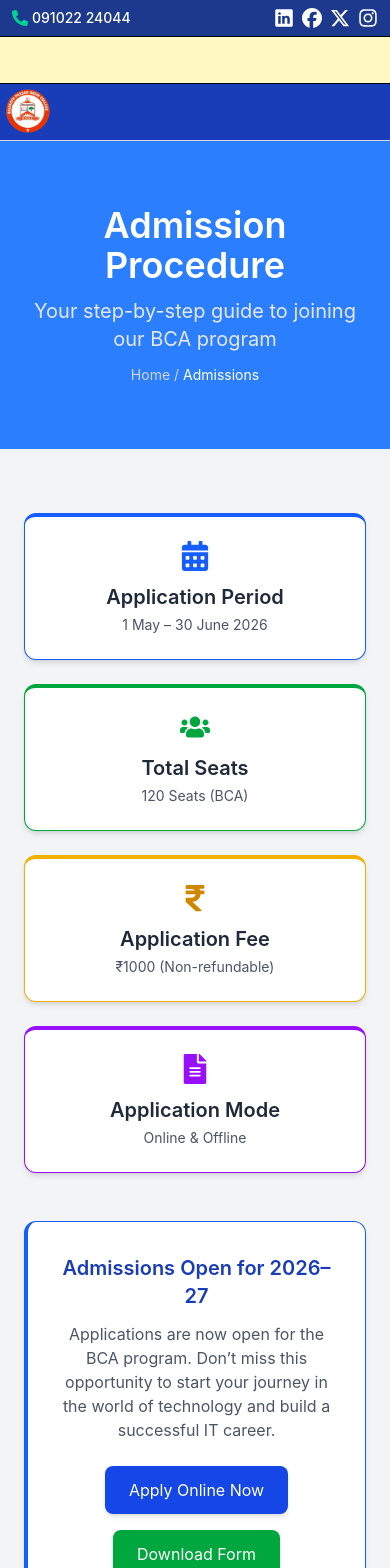
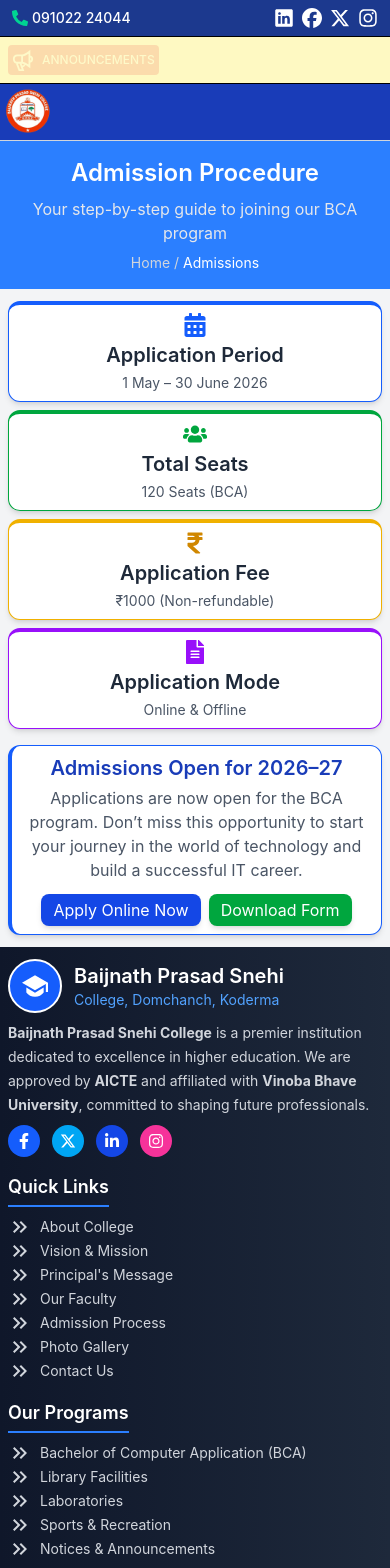
Before and after one commit to ravikrpatel01/bpsc-bca-website, a React (Vite) app: page /admissions/admission-procedure in a window 390 px wide. Shown: the top 1568 px of the page. Built offline with nearby package versions, Linux system fonts and the light colour scheme.

Commit message:
Made admission procedure page responsive

```diff
--- a/src/components/AdmissionSection.jsx
+++ b/src/components/AdmissionSection.jsx
@@ -5,53 +5,55 @@
   return (
     <div>
       {/* Top Banner */}
-      <div className="bg-linear-to-r bg-blue-500 text-white text-center py-16 px-6">
-        <h1 className="text-4xl font-semibold">Admission Procedure</h1>
+      <div className="bg-linear-to-r bg-blue-500 text-white text-center py-4 lg:py-16 px-2 lg:px-6">
+        <h1 className="text-2xl lg:text-4xl font-semibold">
+          Admission Procedure
+        </h1>
 
-        <p className="mt-3 text-xl text-gray-200">
+        <p className="mt-2 lg:mt-3 lg:text-xl text-gray-200">
           Your step-by-step guide to joining our BCA program
         </p>
 
-        <p className="mt-3 text-sm text-gray-300">
+        <p className="mt-2 lg:mt-3 text-sm text-gray-300">
           <Link to="/">Home</Link> <span>/</span>{" "}
           <span className="text-white">Admissions</span>
         </p>
       </div>
 
       {/* Cards Section */}
-      <div className="bg-gray-100 py-16 px-6 md:px-16">
-        <div className="grid md:grid-cols-4 gap-6">
+      <div className="bg-gray-100 py-3 lg:py-16 px-2 lg:px-6 md:px-16">
+        <div className="grid md:grid-cols-4 gap-2 lg:gap-6">
           {/* Application Period */}
-          <div className="bg-white border p-6 rounded-xl shadow-md text-center border-t-4 border-blue-600">
-            <FaCalendarAlt className="text-blue-600 text-3xl mx-auto" />
-            <h3 className="mt-3 text-xl font-semibold text-gray-800">
+          <div className="bg-white border p-2 lg:p-6 rounded-xl shadow-md text-center border-t-4 border-blue-600">
+            <FaCalendarAlt className="text-blue-600 text-2xl lg:text-3xl mx-auto" />
+            <h3 className="mt-1 lg:mt-3 text-xl font-semibold text-gray-800">
               Application Period
             </h3>
             <p className="text-gray-600 text-sm mt-1">1 May – 30 June 2026</p>
           </div>
 
           {/* Seats */}
-          <div className="bg-white border p-6 rounded-xl shadow-md text-center border-t-4 border-green-600">
-            <FaUsers className="text-green-600 text-3xl mx-auto" />
-            <h3 className="mt-3 font-semibold text-gray-800 text-xl">
+          <div className="bg-white border p-2 lg:p-6 rounded-xl shadow-md text-center border-t-4 border-green-600">
+            <FaUsers className="text-green-600 text-2xl lg:text-3xl mx-auto" />
+            <h3 className="mt-1 lg:mt-3 font-semibold text-gray-800 text-xl">
               Total Seats
             </h3>
             <p className="text-gray-600 text-sm mt-1">120 Seats (BCA)</p>
           </div>
 
           {/* Fees */}
-          <div className="bg-white border p-6 rounded-xl shadow-md text-center border-t-4 border-yellow-500">
-            <FaRupeeSign className="text-yellow-600 text-3xl mx-auto" />
-            <h3 className="mt-3 text-xl font-semibold text-gray-800">
+          <div className="bg-white border p-2 lg:p-6 rounded-xl shadow-md text-center border-t-4 border-yellow-500">
+            <FaRupeeSign className="text-yellow-600 text-2xl lg:text-3xl mx-auto" />
+            <h3 className="mt-1 lg:mt-3 text-xl font-semibold text-gray-800">
               Application Fee
             </h3>
             <p className="text-gray-600 text-sm mt-1">₹1000 (Non-refundable)</p>
           </div>
 
           {/* Mode */}
-          <div className="bg-white border p-6 rounded-xl shadow-md text-center border-t-4 border-purple-600">
-            <FaFileAlt className="text-purple-600 text-3xl mx-auto" />
-            <h3 className="mt-3 text-xl font-semibold text-gray-800">
+          <div className="bg-white border p-2 lg:p-6 rounded-xl shadow-md text-center border-t-4 border-purple-600">
+            <FaFileAlt className="text-purple-600 text-2xl lg:text-3xl mx-auto" />
+            <h3 className="mt-1 lg:mt-3 text-xl font-semibold text-gray-800">
               Application Mode
             </h3>
             <p className="text-gray-600 text-sm mt-1">Online & Offline</p>
@@ -59,23 +61,23 @@
         </div>
 
         {/* CTA Box */}
-        <div className="mt-12 bg-white border p-8 rounded-xl shadow-md border-l-4 border-blue-600 text-center">
+        <div className="mt-4 lg:mt-12 bg-white border p-2 lg:p-8 rounded-xl shadow-md border-l-4 border-blue-600 text-center">
           <h2 className="text-xl md:text-2xl font-semibold text-blue-800">
             Admissions Open for 2026–27
           </h2>
 
-          <p className="mt-3 text-gray-600 max-w-2xl mx-auto">
+          <p className="mt-1 lg:mt-3 text-gray-600 max-w-2xl mx-auto">
             Applications are now open for the BCA program. Don’t miss this
             opportunity to start your journey in the world of technology and
             build a successful IT career.
           </p>
 
-          <div className="mt-6 flex justify-center gap-4 flex-wrap">
-            <button className="bg-blue-700 hover:bg-blue-800 text-white px-6 py-3 rounded-lg shadow-md">
+          <div className="mt-3 lg:mt-6 flex justify-center gap-2 lg:gap-4 flex-wrap">
+            <button className="bg-blue-700 hover:bg-blue-800 text-white px-3 lg:px-6 py-1 lg:py-3 rounded-lg shadow-md">
               Apply Online Now
             </button>
 
-            <button className="bg-green-600 hover:bg-green-700 text-white px-6 py-3 rounded-lg shadow-md">
+            <button className="bg-green-600 hover:bg-green-700 text-white px-3 lg:px-6 py-1 lg:py-3 rounded-lg shadow-md">
               Download Form
             </button>
           </div>
```
